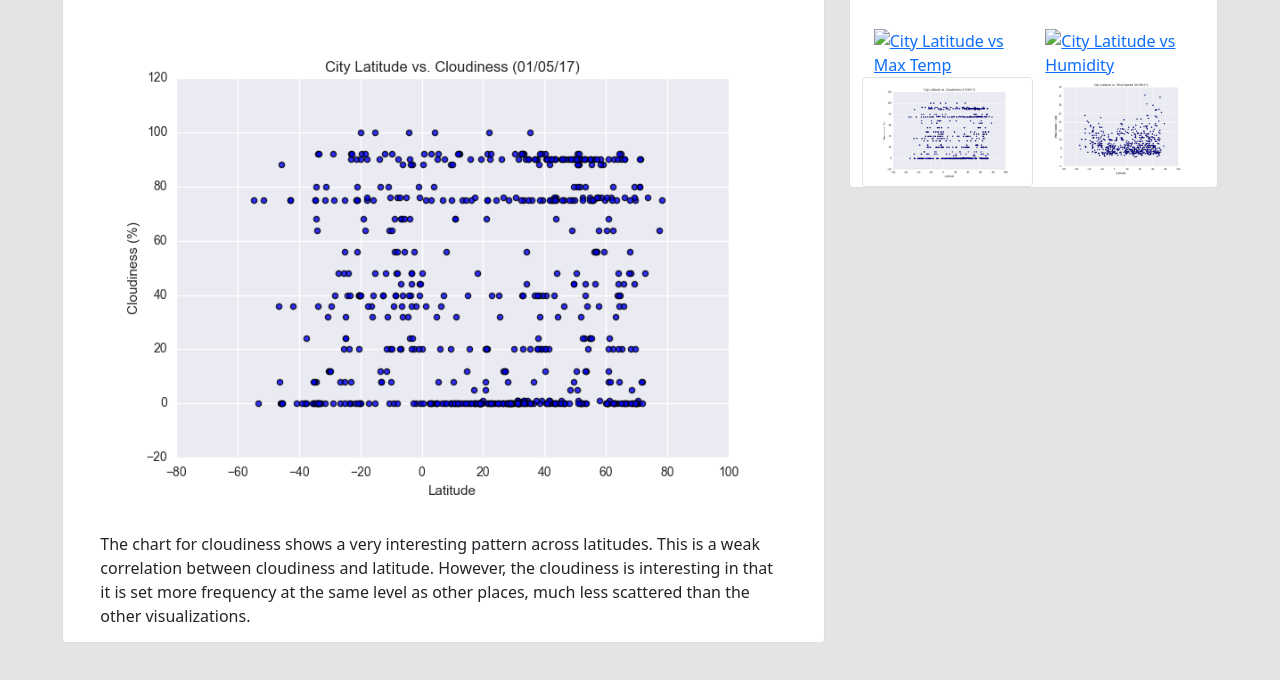
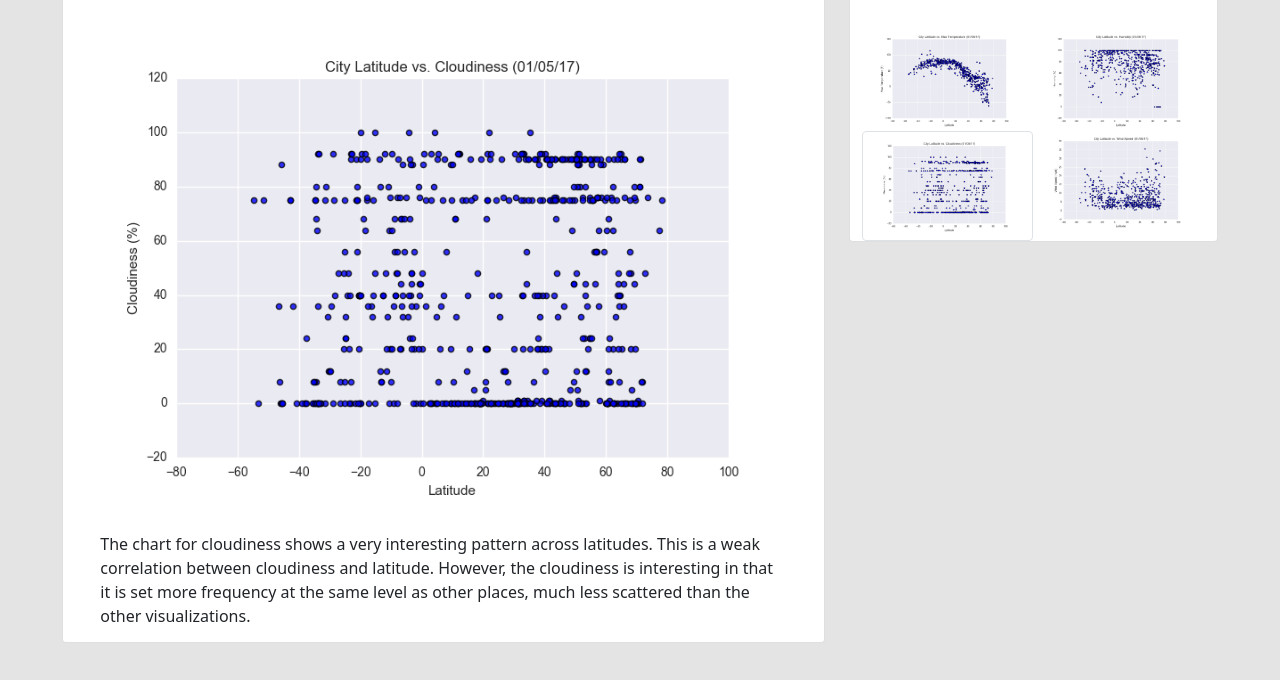
Before and after one commit to renee-h710/Web-Design-Challenge, a plain HTML site: page visualization/viz3.html in a window 1280 px wide. Shown: the part 146-826 px from the top of the page. Drawn offline with nearby package versions, Linux system fonts and the light colour scheme.

Commit message:
modified:   visualization/viz3.html

```diff
--- a/visualization/viz3.html
+++ b/visualization/viz3.html
@@ -81,11 +81,11 @@
                                 <!-- Links to each visualizations page by images on sidebar -->
                 <div class="container">
                     <div class="row">
-                        <a href="visualization/viz1.html" class="col-lg-6">
-                            <img src="assests/images/Fig1.png" class="img-fluid " alt="City Latitude vs Max Temp">
+                        <a href="../visualization/viz1.html" class="col-lg-6">
+                            <img src="../assests/images/Fig1.png" class="img-fluid " alt="City Latitude vs Max Temp">
                         </a>
-                        <a href="visualization/viz2.html"class="col-lg-6 ">
-                            <img src="assests/images/Fig2.png" class="img-fluid" alt="City Latitude vs Humidity">
+                        <a href="../visualization/viz2.html"class="col-lg-6 ">
+                            <img src="../assests/images/Fig2.png" class="img-fluid" alt="City Latitude vs Humidity">
                         </a>
                     </div>
 
```
